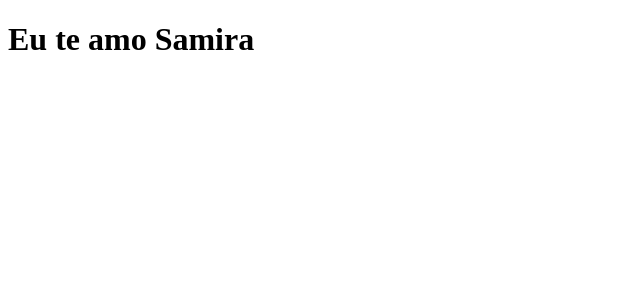
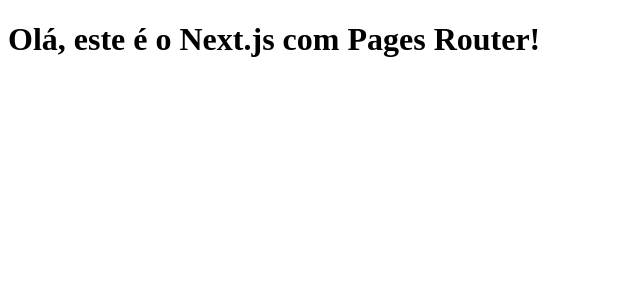
Before and after one commit to LucasfNeves/clone-tabnews, a Next.js app: page / in a window 1280 px wide. Shown: the top 300 px of the page, without its empty margins (0-640 px from the left). Built offline with nearby package versions, Linux system fonts and the light colour scheme.

Commit message:
feat: add /api/v1/status

```diff
--- /dev/null
+++ b/pages/_app.jsx
@@ -0,0 +1,3 @@
+export default function MyApp({ Component, pageProps }) {
+  return <Component {...pageProps} />
+}
--- /dev/null
+++ b/pages/api/v1/status/index.js
@@ -0,0 +1,3 @@
+export default function status(request, response) {
+  response.status(200).send('A samira e muito chata')
+}
--- a/pages/index.js
+++ b/pages/index.js
@@ -1,3 +1,7 @@
-export default function Home() {
-  return <h1>Eu te amo Samira</h1>;
+export default function HomePage() {
+  return (
+    <div>
+      <h1>Olá, este é o Next.js com Pages Router!</h1>
+    </div>
+  )
 }
```
Also changed, not shown: package.json (+9 -6 lines), 2 other files (tests, documents, lock files or other folders).
